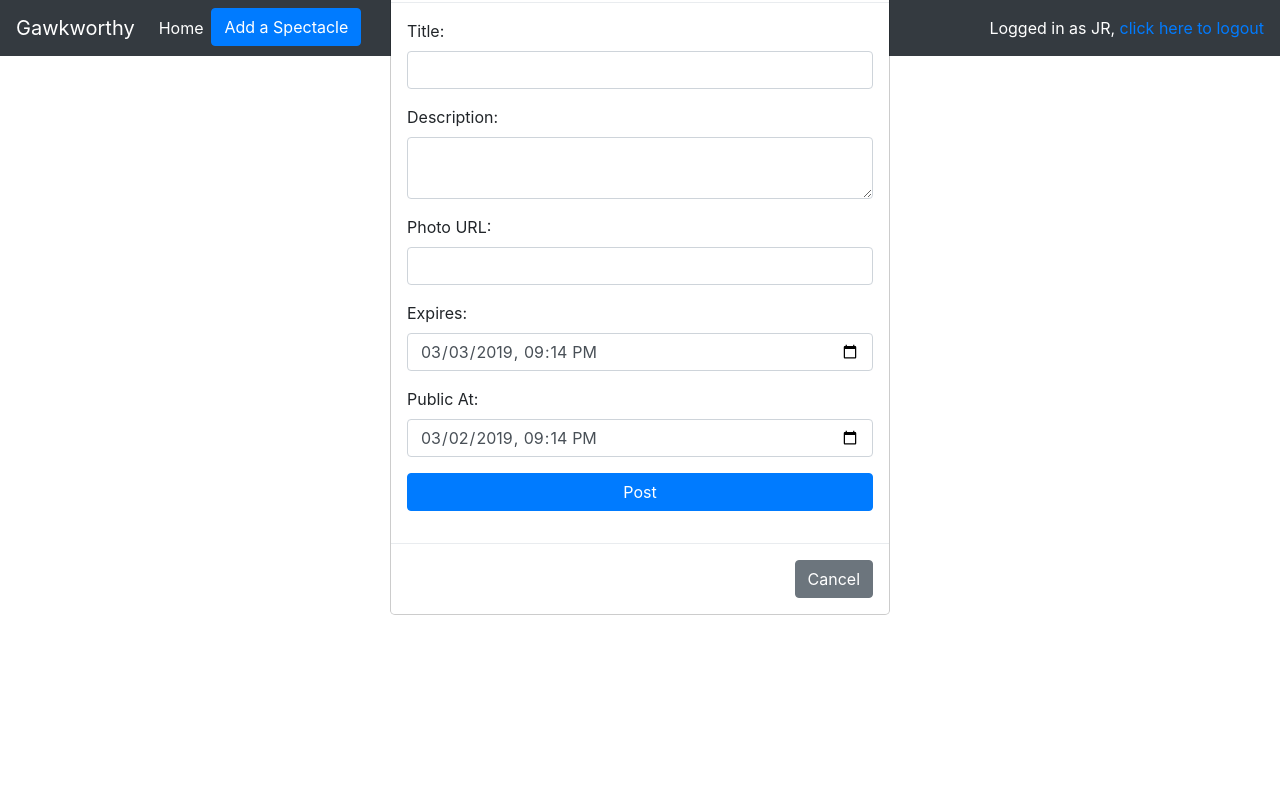
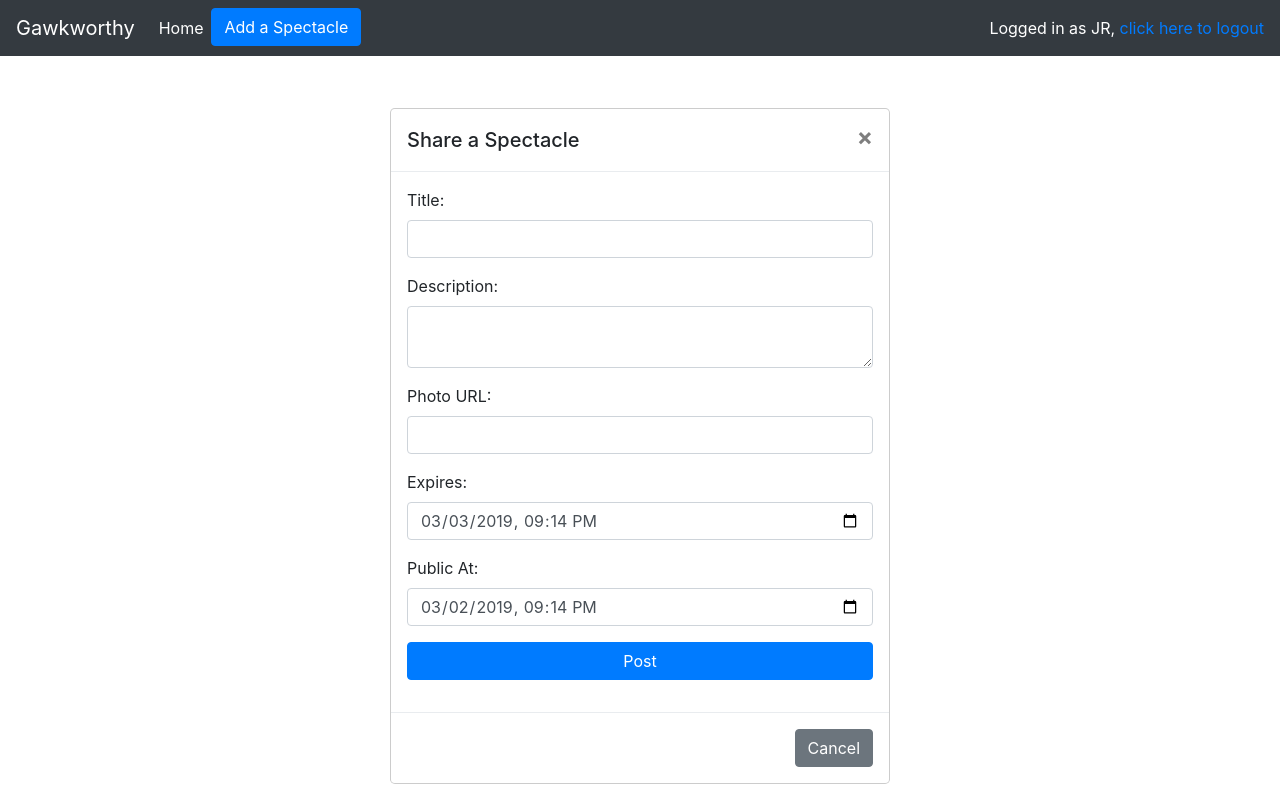
Before and after one commit to jrutkauskas/gawkworthy-backend, a Flask app: page /map in a window 1280 px wide, after a click on "Add a Spectacle". Run offline with Flask 2, Linux system fonts and the light colour scheme; a user stored in the database is signed in; parts of the project's set-up code (start-up, migrations or seed data) failed here and were passed over; some libraries are stand-ins or nearby versions.

Commit message:
fixed transform for real

```diff
--- a/templates/map.html
+++ b/templates/map.html
@@ -260,8 +260,8 @@ type="text/javascript"></script>
 			</div>
 
 			<!-- Modal -->
-<div class="modal fade" id="exampleModalCenter" tabindex="-1" role="dialog" aria-labelledby="exampleModalCenterTitle" aria-hidden="true" style="opacity:1; padding-top:5rem;transform: translate(0,0);">
-		<div class="modal-dialog" role="document">
+<div class="modal fade" id="exampleModalCenter" tabindex="-1" role="dialog" aria-labelledby="exampleModalCenterTitle" aria-hidden="true" style="opacity:1; padding-top:5rem;">
+		<div class="modal-dialog" role="document" style="transform: translate(0,0);">
 		  <div class="modal-content">
 			<div class="modal-header">
 			  <h5 class="modal-title" id="exampleModalLongTitle">Share a Spectacle</h5>
```
